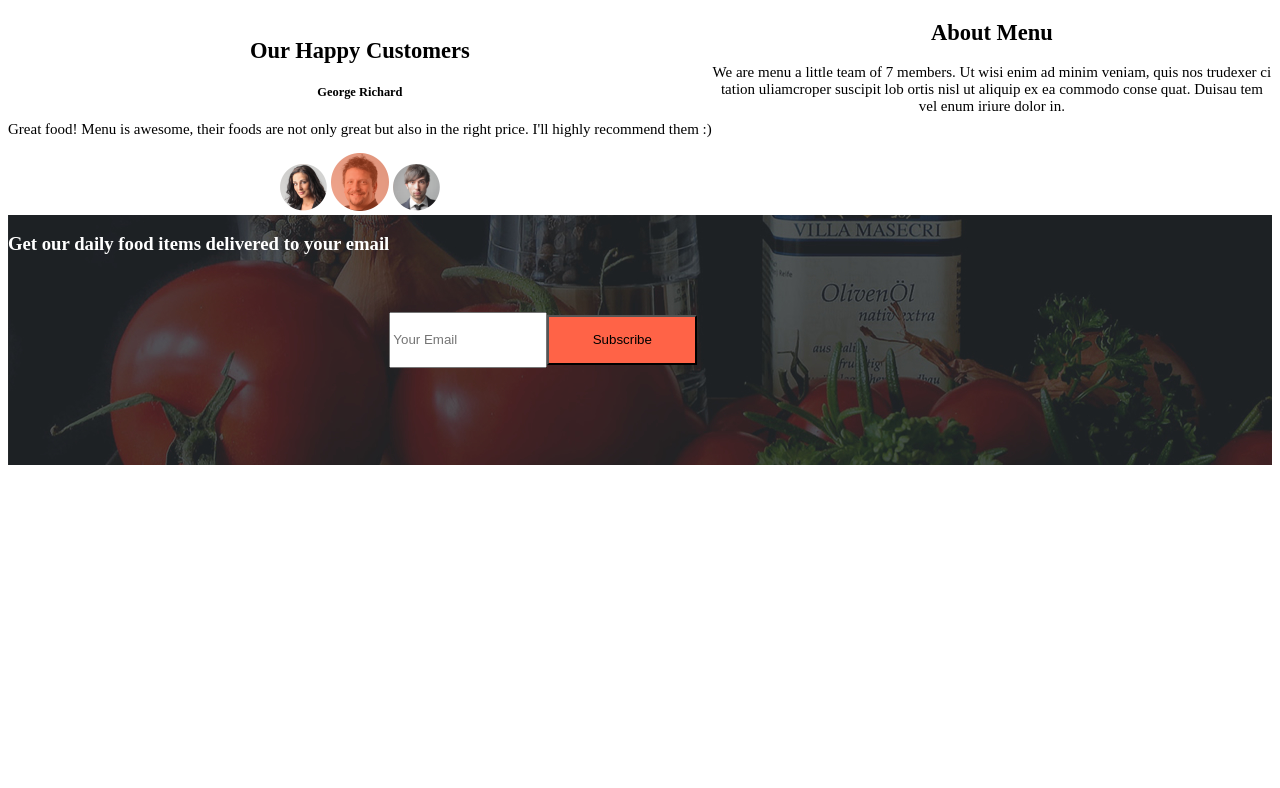
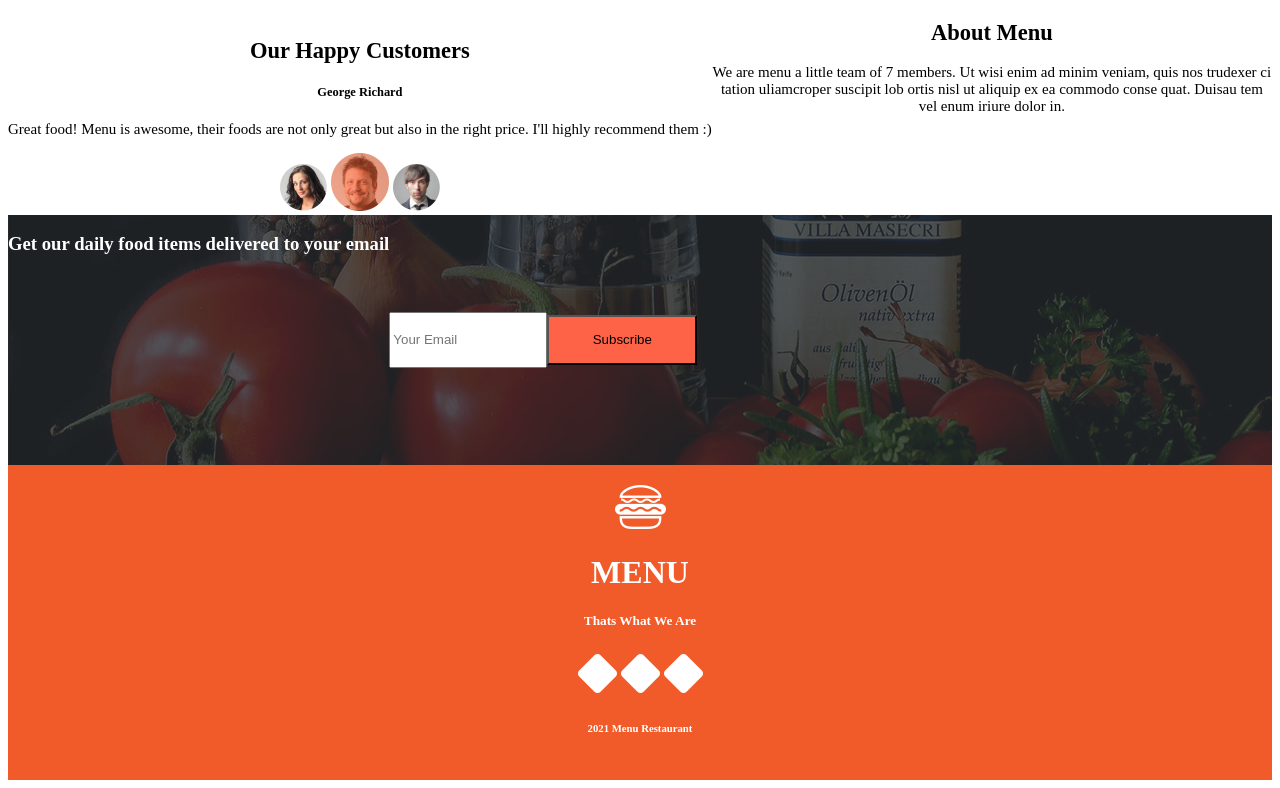
Before and after one commit to Queenzy-A-Ongeye/anitas-kitchen, a plain HTML site: page index.html in a window 1280 px wide. Shown: the part 1617-2405 px from the top of the page. Before the commit the page ends 2090 px from the top, so only its background shows below. Drawn offline with Linux system fonts and the light colour scheme.

Commit message:
add social media platform logos

```diff
--- a/index.css
+++ b/index.css
@@ -198,3 +198,17 @@ h4{
     align-self: center;
     background-color: tomato;
 }
+#status{
+    background-color: #f15a29;
+    padding: 20px;
+}
+.nuts{
+    align-self: center;
+    text-align: center;
+    color: white;
+}
+#boy{
+    text-align: center;
+    padding: 2px;
+    color: white;
+}
--- a/index.html
+++ b/index.html
@@ -114,5 +114,19 @@
                 <input type="text" placeholder="Your Email" id="email">
                 <button type="button" class="butt">Subscribe</button>
         </div>
+        <div id="status">
+            <div class="nuts">
+                <img src="logo_white.png" alt="">
+                <h1>MENU</h1>
+                <h5>Thats What We Are</h5>
+            </div>
+            <div id="boy">
+                <img src="pinterest.png" alt="">
+                <img src="twitter.png" alt="">
+                <img src="facebook.png" alt="">
+                <h6>2021 Menu Restaurant</h6>
+            </div>
+        </div>
+
     </body>
 </html>
```
Also changed, not shown: facebook.png (added), pinterest.png (added), twitter.png (added).
